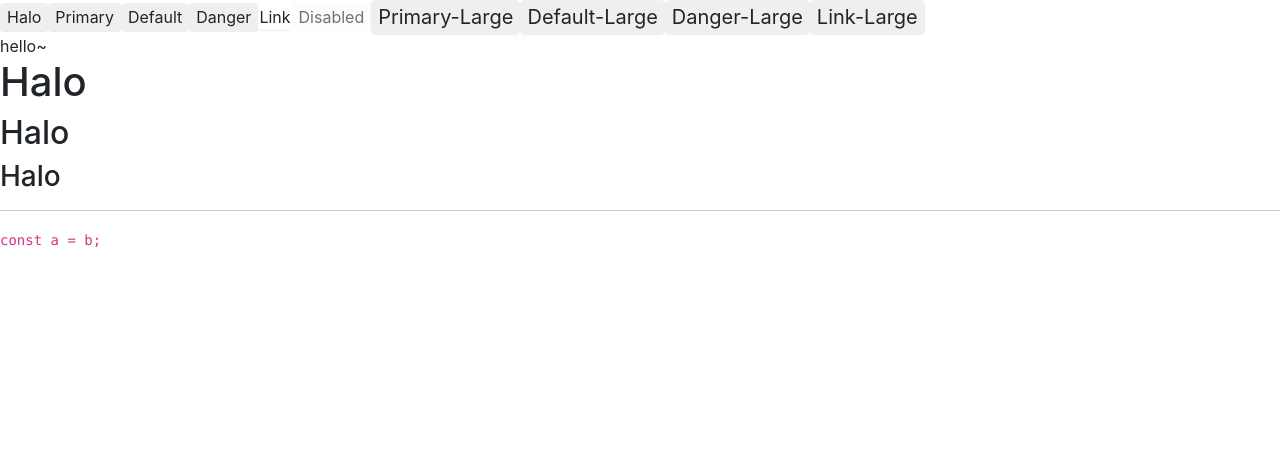
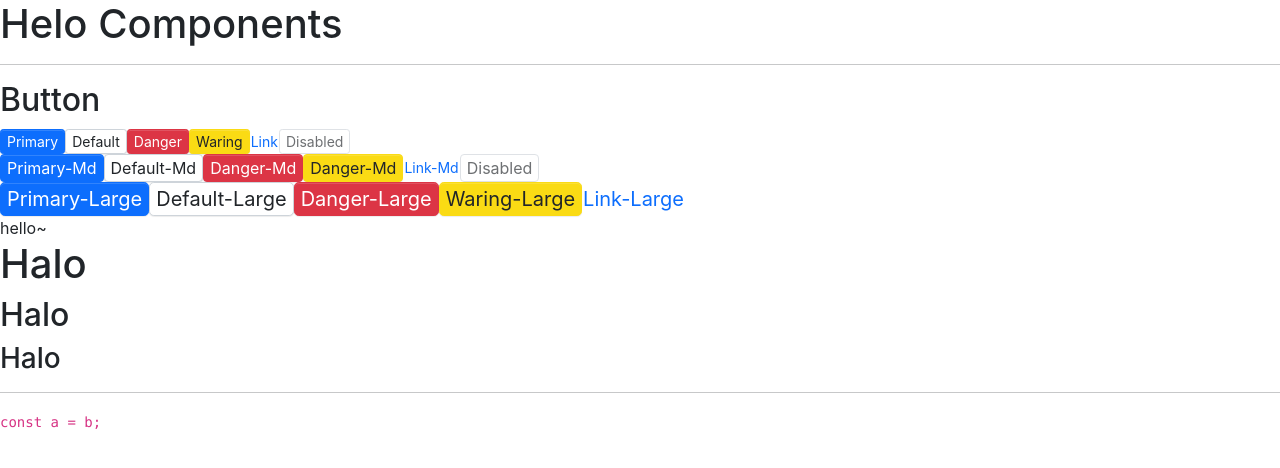
Before and after one commit to Zefeng666/halo-ui, a React (Create React App) app: page / in a window 1280 px wide. Shown: the top 468 px of the page. Built offline with nearby package versions, Linux system fonts and the light colour scheme.

Commit message:
ADD Button 组件增加尺寸middle，增加颜色:warning

```diff
--- a/src/App.tsx
+++ b/src/App.tsx
@@ -7,16 +7,28 @@ function App() {
   return (
     <div className="App">
       <header className="App-header">
-        <Button>Halo</Button>
+        <h1>Helo Components</h1>
+        <hr/>
+        <h2>Button</h2>
         <Button btnType={ButtonType.Primary}>Primary</Button>
         <Button btnType={ButtonType.Default}>Default</Button>
         <Button btnType={ButtonType.Danger}>Danger</Button>
+        <Button btnType={ButtonType.Warning}>Waring</Button>
         <Button btnType={ButtonType.Link} href={"https://www.baidu.com"}>Link</Button>
         <Button disabled>Disabled</Button>
+        <br/>
+        <Button btnType={ButtonType.Primary} size={ButtonSize.Middle}>Primary-Md</Button>
+        <Button btnType={ButtonType.Default} size={ButtonSize.Middle}>Default-Md</Button>
+        <Button btnType={ButtonType.Danger} size={ButtonSize.Middle}>Danger-Md</Button>
+        <Button btnType={ButtonType.Warning} size={ButtonSize.Middle}>Danger-Md</Button>
+        <Button btnType={ButtonType.Link} href={"https://www.baidu.com"}>Link-Md</Button>
+        <Button disabled size={ButtonSize.Middle}>Disabled</Button>
+        <br/>
         <Button btnType={ButtonType.Primary} size={ButtonSize.Large}>Primary-Large</Button>
         <Button btnType={ButtonType.Default} size={ButtonSize.Large}>Default-Large</Button>
         <Button btnType={ButtonType.Danger} size={ButtonSize.Large}>Danger-Large</Button>
-        <Button btnType={ButtonType.Link} size={ButtonSize.Large}>Link-Large</Button>
+        <Button btnType={ButtonType.Warning} size={ButtonSize.Large}>Waring-Large</Button>
+        <Button btnType={ButtonType.Link} href={"https://www.baidu.com"} size={ButtonSize.Large}>Link-Large</Button>
         <Alert message={'hello~'}></Alert>
         <h1>Halo</h1>
         <h2>Halo</h2>
--- a/src/components/Button/_style.scss
+++ b/src/components/Button/_style.scss
@@ -33,3 +33,42 @@
 .btn-sm {
   @include button-size($btn-padding-y-sm,$btn-padding-x-sm,$btn-font-size-sm,$border-radius-sm)
 }
+
+.btn-md {
+  @include button-size($btn-padding-y-md,$btn-padding-x-md,$btn-font-size-md,$border-radius-md)
+}
+
+.btn-primary{
+  @include button-style($primary,$primary,$white)
+}
+
+.btn-danger{
+  @include button-style($danger,$danger,$white)
+}
+
+.btn-default{
+  @include button-style($white,$gray-400,$body-color,$white,$primary)
+}
+
+.btn-warning {
+  @include button-style($warning,$warning,$body-color)
+}
+
+.btn-link {
+  font-weight: $font-weight-normal;
+  color: $btn-link-color;
+  text-decoration: $link-decoration;
+  box-shadow: none;
+  &:hover{
+    color: $btn-link-hover-color;
+    text-decoration: $link-hover-decoration;
+  }
+  &:focus,&.focus{
+    text-decoration: $link-hover-decoration;
+    box-shadow: none;
+  }
+  &:disabled,&.disabled{
+    color: $btn-link-disabled-color;
+    pointer-events: none;
+  }
+}
--- a/src/components/Button/button.tsx
+++ b/src/components/Button/button.tsx
@@ -5,6 +5,7 @@ import classNames from 'classnames'
  * */
 export enum ButtonSize {
     Large = 'lg',
+    Middle = 'md',
     Small = 'sm',
 }
 
@@ -15,7 +16,8 @@ export enum ButtonType {
     Primary ='primary',
     Default = 'default',
     Danger = 'danger',
-    Link = 'link'
+    Link = 'link',
+    Warning ='warning'
 }
 
 /**
@@ -69,6 +71,7 @@ const Button:FC<BaseButtonProps> = (props)=>{
 Button.defaultProps = {
     disabled:false,
     btnType : ButtonType.Default,
+    size: ButtonSize.Small
 }
 
 export default Button;
--- a/src/styles/_mixin.scss
+++ b/src/styles/_mixin.scss
@@ -3,3 +3,33 @@
   font-size: $font-size;
   border-radius: $border-radius;
 }
+
+@mixin button-style(
+  $background,
+  $border,
+  $color,
+  $hover-background: lighten($background,7.5%),
+  $hover-border: lighten($border,10%),
+  $hover-color: $color,
+){
+  color: $color;
+  background: $background;
+  border-color: $border;
+  &:hover{
+    color: $hover-color;
+    background: $hover-background;
+    border-color: $hover-border;
+  }
+  &:focus,&.focus{
+    color: $hover-color;
+    background: $hover-background;
+    border-color: $hover-border;
+  }
+  //对一个按钮如果是disable进行特殊的处理
+  &:disabled,&.disabled{
+    color: $color;
+    background: $background;
+    border-color: $border;
+  }
+
+}
--- a/src/styles/_variables.scss
+++ b/src/styles/_variables.scss
@@ -41,6 +41,7 @@ $font-family-base:        $font-family-sans-serif !default;
 //字体大小
 $font-size-base:              1rem !default; // Assumes the browser default, typically `16px`
 $font-size-lg:                $font-size-base * 1.25 !default;
+$font-size-md:                $font-size-base !default;
 $font-size-sm:                $font-size-base * .875 !default;
 $font-size-root:              null !default;
 
@@ -153,6 +154,7 @@ $border-width:                1px !default;
 $border-color:                $gray-300 !default;
 
 $border-radius:               .25rem !default;
+$border-radius-md:            $border-radius !default;
 $border-radius-lg:            .3rem !default;
 $border-radius-sm:            .2rem !default;
 
@@ -175,6 +177,10 @@ $btn-line-height:             $line-height-base !default;
 $btn-padding-y-sm:            .25rem !default;
 $btn-padding-x-sm:            .5rem !default;
 $btn-font-size-sm:            $font-size-sm !default;
+
+$btn-padding-y-md:            .35rem !default;
+$btn-padding-x-md:            .75rem !default;
+$btn-font-size-md:            $font-size-md !default;
 
 $btn-padding-y-lg:            .5rem !default;
 $btn-padding-x-lg:            1rem !default;
```
